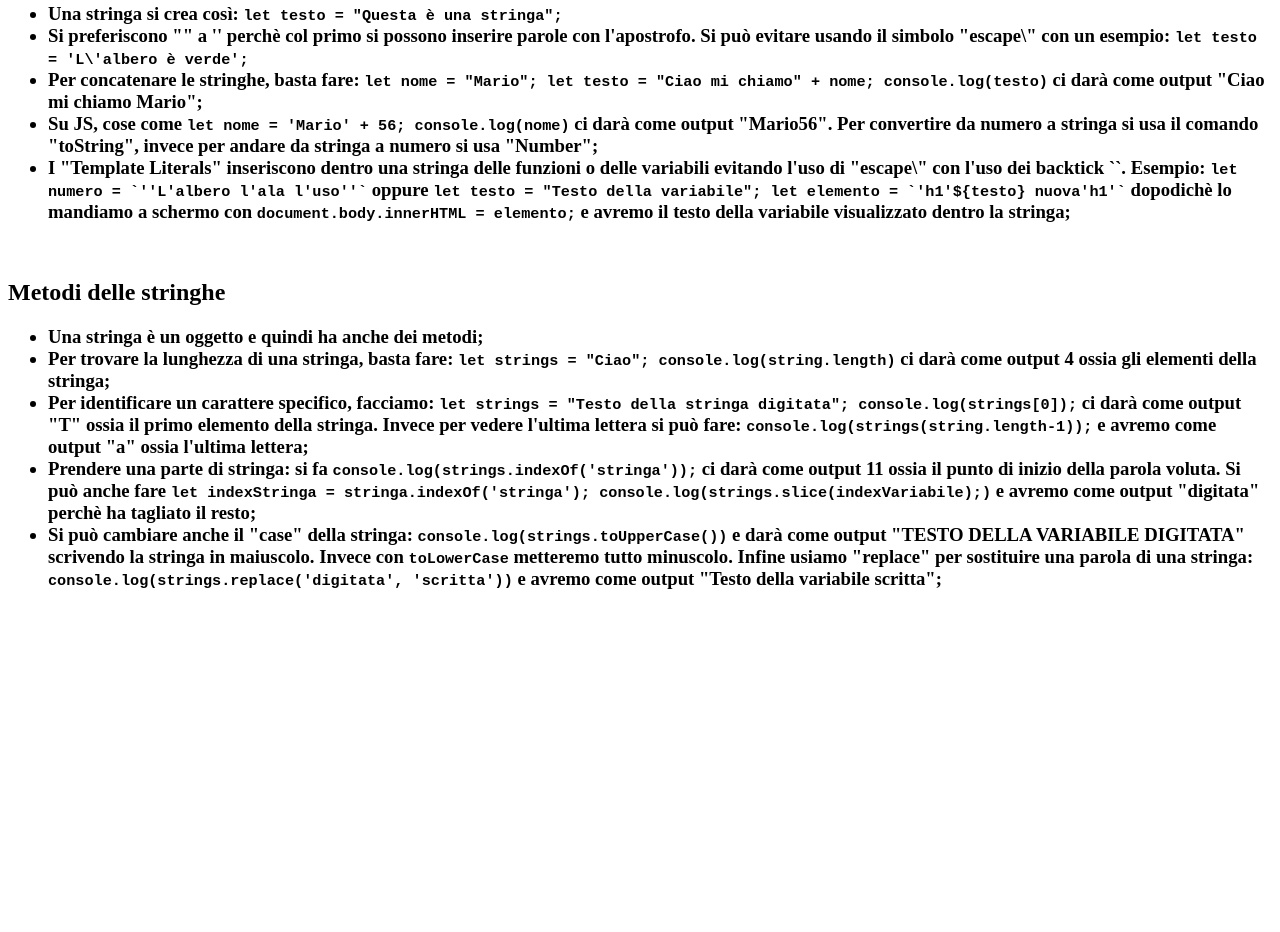
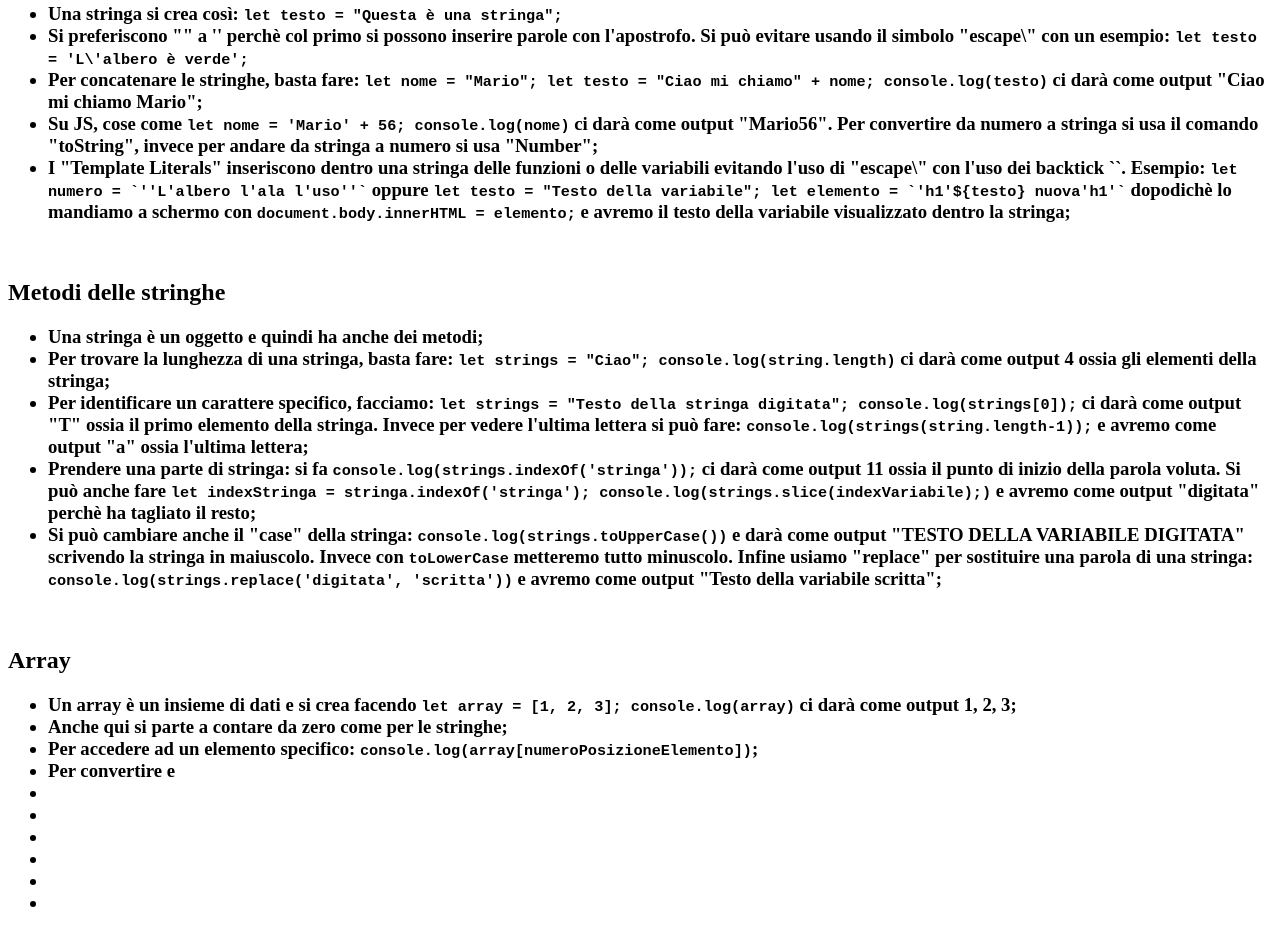
Before and after one commit to ValerioErnestoColibro/progettocode_valerio, a plain HTML site: page sheets/midali_js.html in a window 1280 px wide. Shown: the part 1810-2742 px from the top of the page. Before the commit the page ends 2419 px from the top, so only its background shows below. Drawn offline with Linux system fonts and the light colour scheme.

Commit message:
Modified Midali file

```diff
--- a/sheets/midali_js.html
+++ b/sheets/midali_js.html
@@ -263,5 +263,28 @@
         </li>
       </ul>
     </h3>
+    <br />
+    <h2>Array</h2>
+    <h3>
+      <ul>
+        <li>
+          Un array è un insieme di dati e si crea facendo
+          <code>let array = [1, 2, 3]; console.log(array)</code> ci darà come
+          output 1, 2, 3;
+        </li>
+        <li>Anche qui si parte a contare da zero come per le stringhe;</li>
+        <li>
+          Per accedere ad un elemento specifico:
+          <code>console.log(array[numeroPosizioneElemento])</code>;
+        </li>
+        <li>Per convertire e</li>
+        <li></li>
+        <li></li>
+        <li></li>
+        <li></li>
+        <li></li>
+        <li></li>
+      </ul>
+    </h3>
   </body>
 </html>
```
